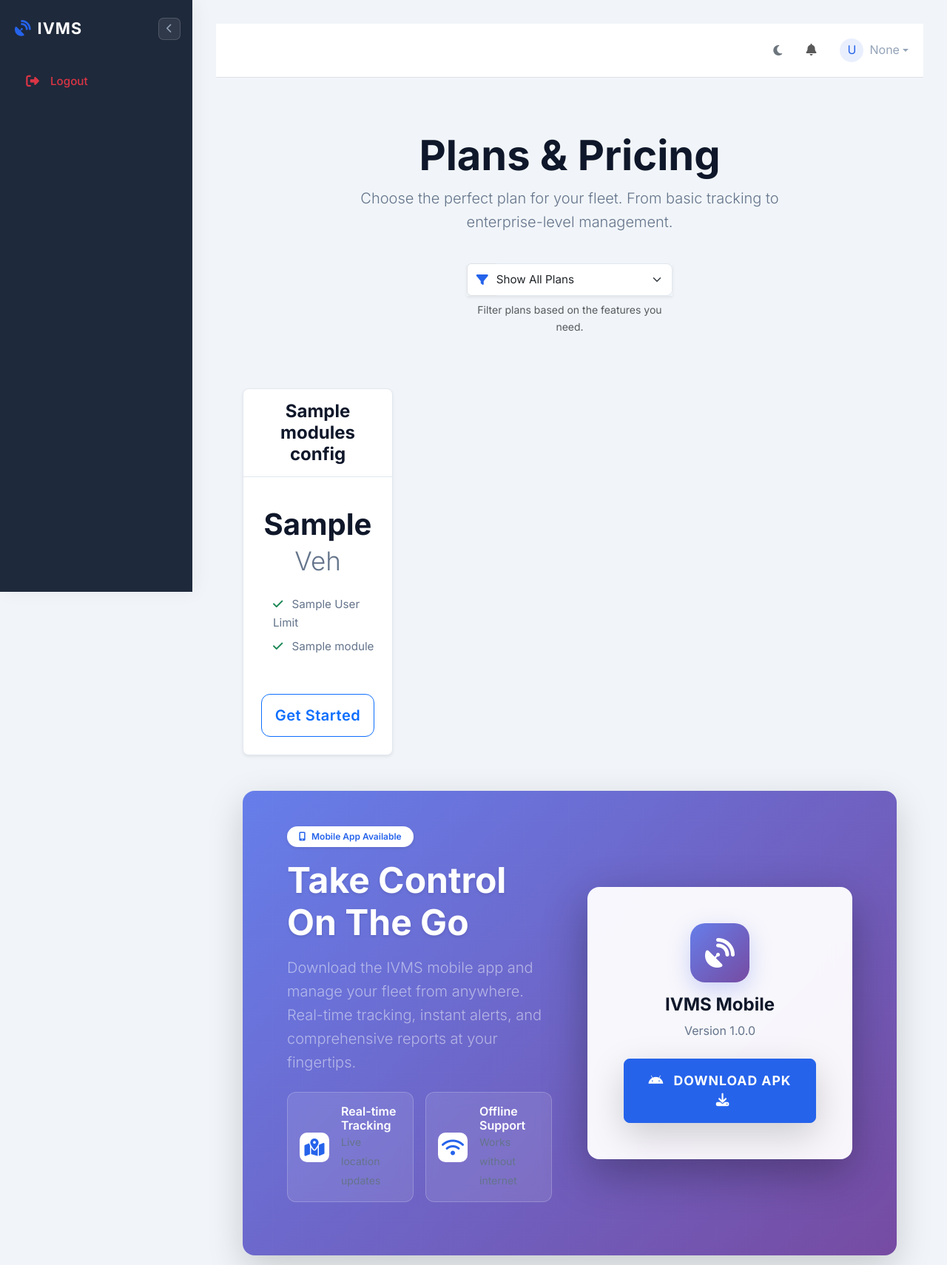
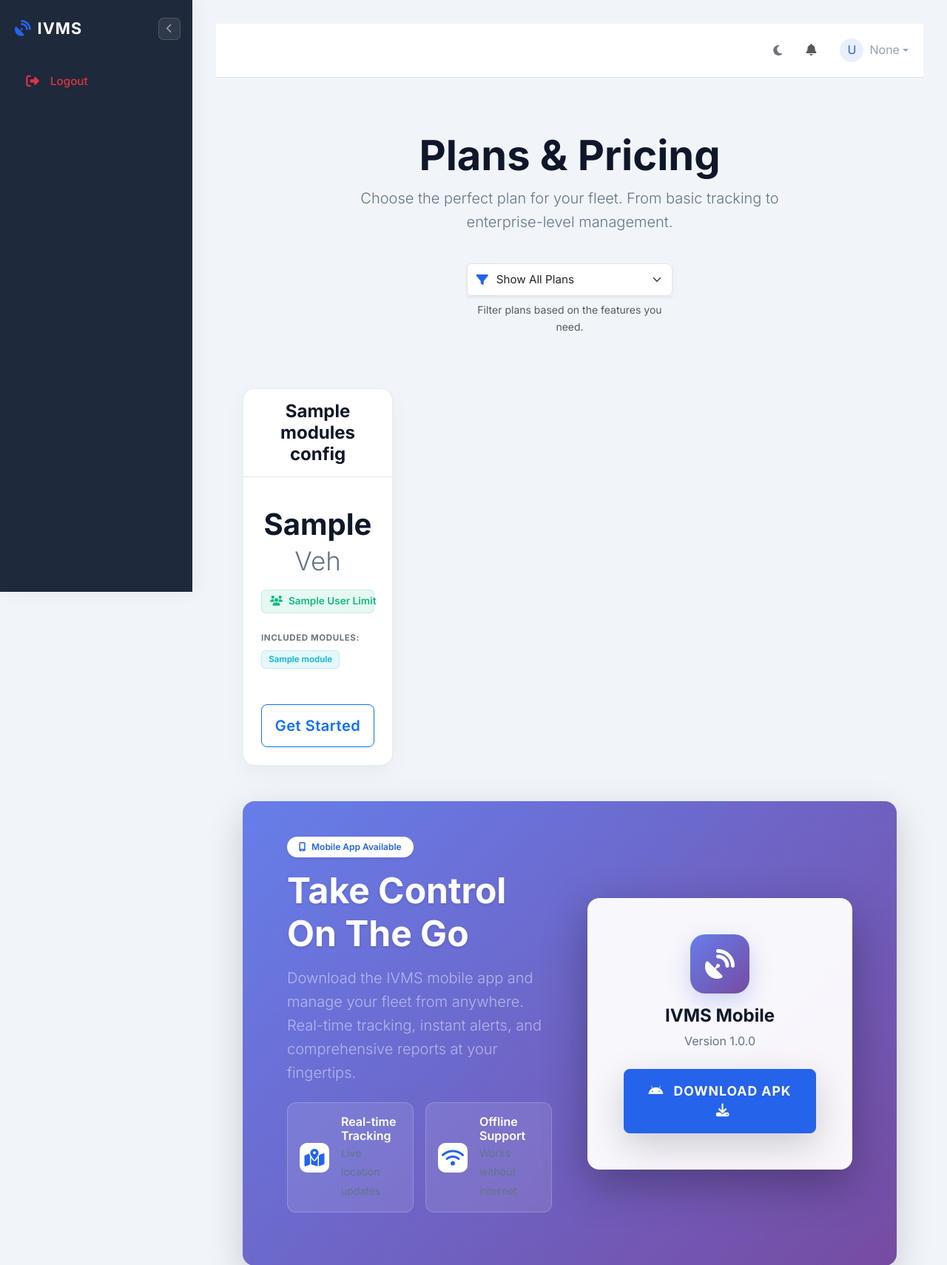
Before and after one commit to sagarkpoojary/ivms_project, a Flask app: template templates/pricing.html in a window 1280 px wide. Shown: the top 1710 px of the page at 74% size. Run offline with Flask 2, Linux system fonts and the light colour scheme; the template is opened without the code that fills it: most values are stand-ins (such as "Sample title", 1, 10 or a date in 2020); a database or web service that is not in the repository returns one stand-in record (values such as "Sample title"); parts of the project's set-up code (start-up, migrations or seed data) failed here and were passed over; some libraries are stand-ins or nearby versions.

Commit message:
feat(ui): implement premium card layout and visual tags grid on Plans & Pricing screen

```diff
--- a/templates/pricing.html
+++ b/templates/pricing.html
@@ -35,17 +35,23 @@
         <!-- Determine if this plan matches current filter via JS, but we add data attributes here -->
         <div class="col plan-card-col" data-modules="{{ plan_data.enabled_modules|join(',') }}">
             <div
-                class="card mb-4 rounded-3 shadow-sm pricing-card h-100 {% if plan_name == 'Premium' %}border-primary premium-border{% endif %}">
-                <div class="card-header py-3 {% if plan_name == 'Premium' %}text-bg-primary border-primary{% endif %}">
+                class="card card-premium mb-4 rounded-3 shadow-sm pricing-card h-100 {% if plan_name == 'Premium' %}border-primary premium-border{% endif %}">
+                <div class="card-header py-3 {% if plan_name == 'Premium' %}text-bg-primary border-primary{% endif %}" style="border-radius: 16px 16px 0 0;">
                     <h4 class="my-0 fw-bold">{{ plan_name }}</h4>
                 </div>
-                <div class="card-body d-flex flex-column">
-                    <h1 class="card-title pricing-card-title">{{ plan_data.vehicle_limit }}<small
+                <div class="card-body d-flex flex-column p-4">
+                    <h1 class="card-title pricing-card-title mb-3">{{ plan_data.vehicle_limit }}<small
                             class="text-muted fw-light"> Veh</small></h1>
-                    <ul class="list-unstyled mt-3 mb-4 flex-grow-1 text-start small ps-3">
-                        <li class="mb-2"><i class="fas fa-check text-success me-2"></i> {{ plan_data.user_limit }} User
-                            Limit</li>
 
+                    <div class="mb-3 text-start">
+                        <span class="badge badge-soft-success d-inline-block w-100 py-2 mb-2 text-center" style="font-size: 0.85rem;">
+                            <i class="fas fa-users me-2"></i>{{ plan_data.user_limit }} User Limit
+                        </span>
+                    </div>
+
+                    <div class="flex-grow-1 text-start mb-4">
+                        <small class="text-secondary fw-bold text-uppercase d-block mb-2" style="font-size: 0.72rem; letter-spacing: 0.05em;">Included Modules:</small>
+                        <div class="d-flex flex-wrap gap-1">
                             {# Custom Feature Rendering Loop #}
                             {% for module in plan_data.enabled_modules %}
                             {% set friendly_name = module %}
@@ -63,11 +69,13 @@
                             {% elif module == 'servers' %}{% set friendly_name = 'Server Settings' %}
                             {% endif %}
 
-                        <li class="mb-1"><i class="fas fa-check text-success me-2"></i> {{ friendly_name }}</li>
+                            <span class="badge badge-soft-info" style="font-size: 0.72rem;">{{ friendly_name }}</span>
                             {% endfor %}
-                    </ul>
+                        </div>
+                    </div>
+
                     <button type="button"
-                        class="w-100 btn btn-lg {% if plan_name == 'Premium' %}btn-primary{% else %}btn-outline-primary{% endif %} mt-auto">Get
+                        class="w-100 btn btn-lg {% if plan_name == 'Premium' %}btn-primary{% else %}btn-outline-primary{% endif %} mt-auto py-2.5 rounded-3">Get
                         Started</button>
                 </div>
             </div>
```
Lines whose indentation alone changed are shown as unchanged.
